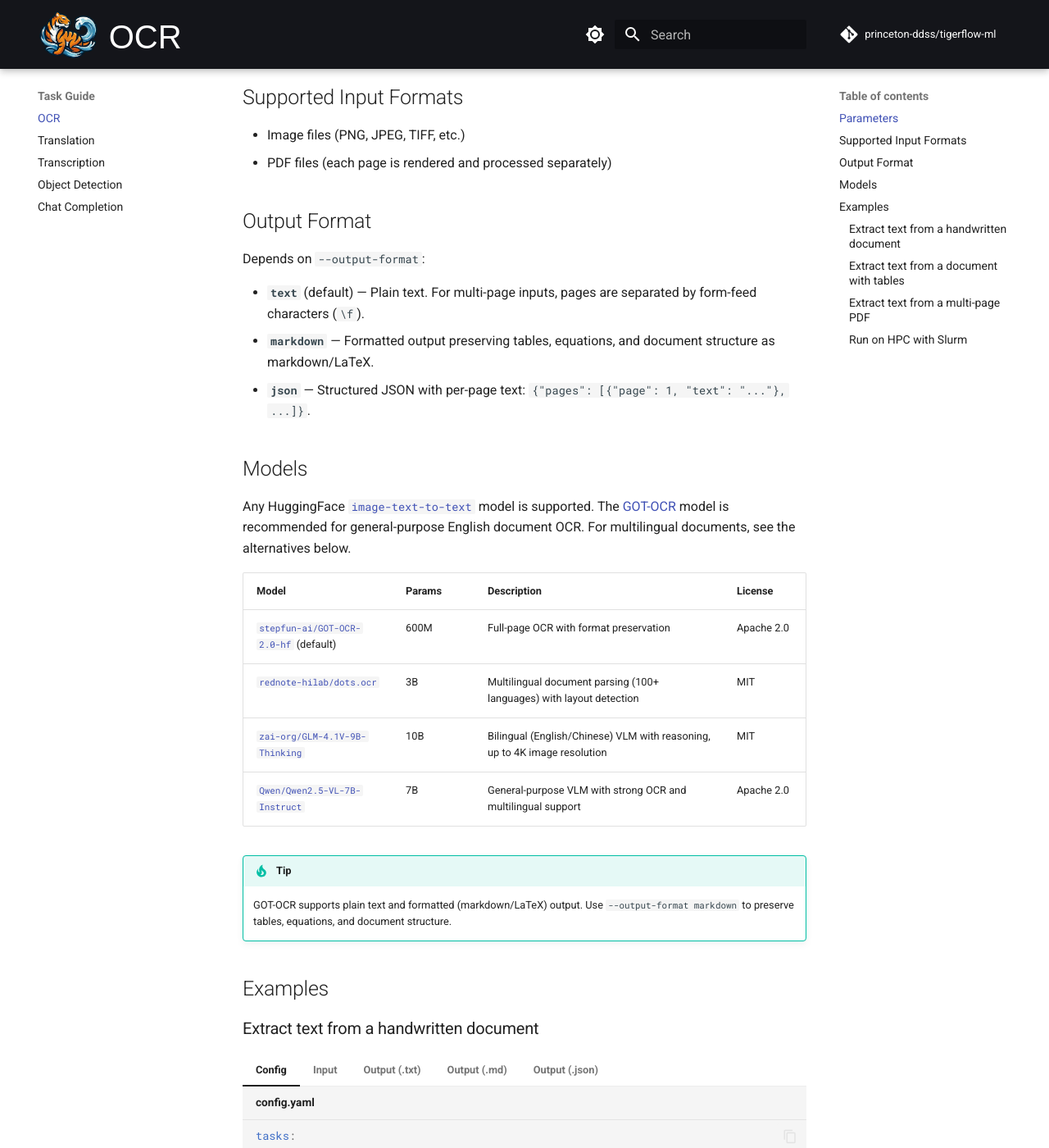
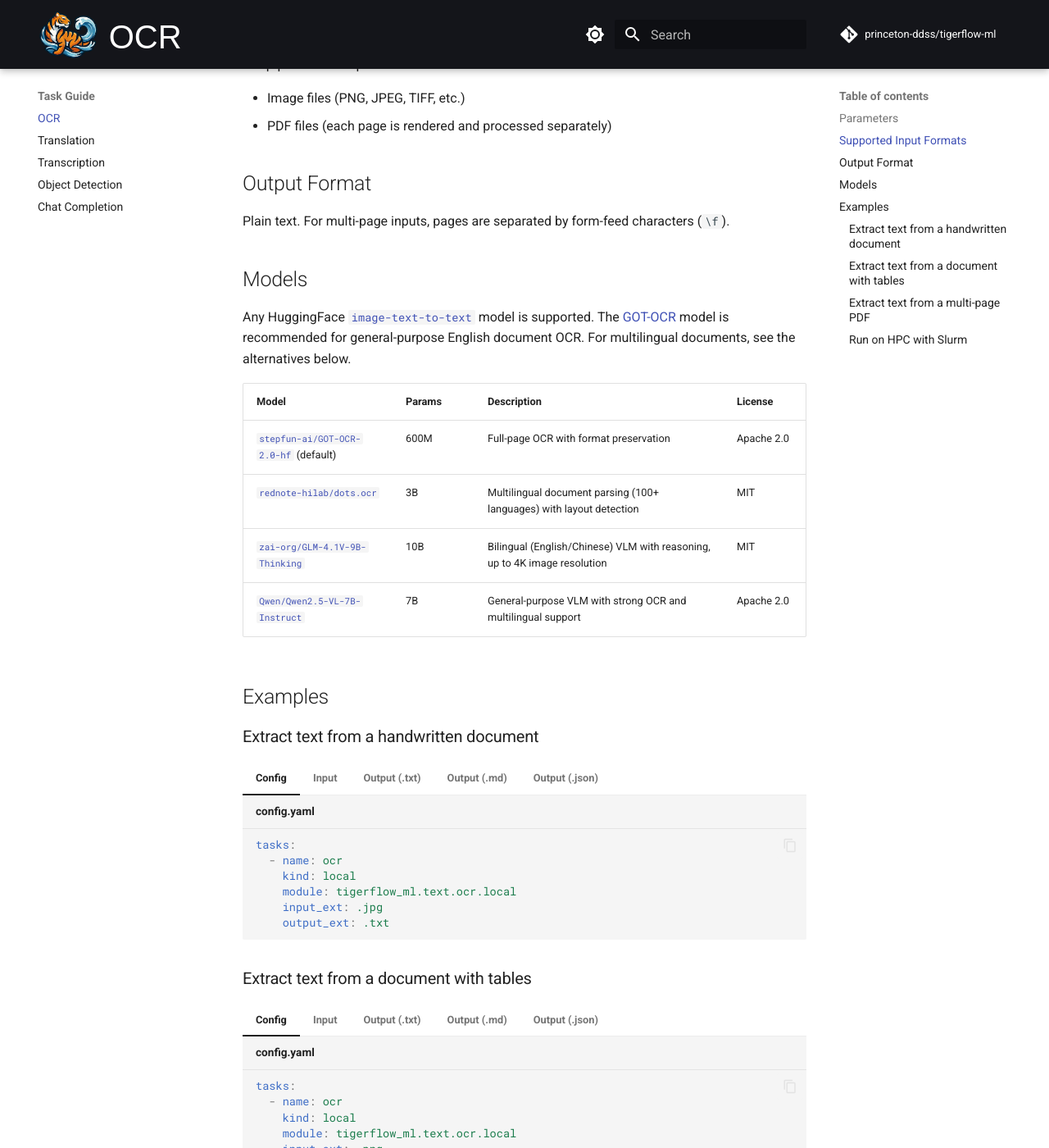
Before and after one commit to princeton-ddss/tigerflow-ml, an MkDocs documentation site: the page built from docs/mkdocs/tasks/ocr.md, in a window 1280 px wide and 1400 px high, scrolled down 776 px. Shown: the whole window at 82% size. Built offline with MkDocs 1.6.1 and Material for MkDocs 9.7.7, drawn with Linux system fonts in a browser that asks for light colours; some web fonts are replaced; comment, search, counter and statistics services are not loaded; the version menu is left out; some of the changed text lies outside the part shown.

Commit message:
docs: remove --output-format from docs

````diff
--- a/docs/mkdocs/tasks/ocr.md
+++ b/docs/mkdocs/tasks/ocr.md
@@ -10,7 +10,6 @@
 | `--revision`      | `main`                        | Model revision (branch, tag, or commit hash)   |
 | `--cache-dir`     |                               | HuggingFace cache directory for model files    |
 | `--device`        | `auto`                        | Device to use (`cuda`, `cpu`, or `auto`)       |
-| `--output-format` | `text`                        | Output format: `text`, `markdown`, or `json`   |
 | `--max-length`    | `4096`                        | Maximum number of tokens to generate per image |
 | `--batch-size`    | `4`                           | Number of images to process in parallel on GPU |
 | `--prompt`        | `Extract all text from this image.` | Prompt for image-text-to-text models     |
@@ -22,11 +21,7 @@
 
 ## Output Format
 
-Depends on `--output-format`:
-
-- **`text`** (default) — Plain text. For multi-page inputs, pages are separated by form-feed characters (`\f`).
-- **`markdown`** — Formatted output preserving tables, equations, and document structure as markdown/LaTeX.
-- **`json`** — Structured JSON with per-page text: `{"pages": [{"page": 1, "text": "..."}, ...]}`.
+Plain text. For multi-page inputs, pages are separated by form-feed characters (`\f`).
 
 ## Models
 
@@ -39,10 +34,6 @@
 | [`zai-org/GLM-4.1V-9B-Thinking`](https://huggingface.co/zai-org/GLM-4.1V-9B-Thinking) | 10B | Bilingual (English/Chinese) VLM with reasoning, up to 4K image resolution | MIT |
 | [`Qwen/Qwen2.5-VL-7B-Instruct`](https://huggingface.co/Qwen/Qwen2.5-VL-7B-Instruct) | 7B | General-purpose VLM with strong OCR and multilingual support | Apache 2.0 |
 
-!!! tip
-
-    GOT-OCR supports plain text and formatted (markdown/LaTeX) output. Use
-    `--output-format markdown` to preserve tables, equations, and document structure.
 
 ## Examples
 
@@ -56,11 +47,7 @@
         kind: local
         module: tigerflow_ml.text.ocr.local
         input_ext: .jpg
-        output_ext: .txt  # or .md, .json
-        params:
-          # output_format: text       # (default) plain text
-          # output_format: markdown   # formatted markdown/LaTeX
-          # output_format: json       # structured JSON with pages
+        output_ext: .txt
     ```
 
 === "Input"
@@ -119,9 +106,7 @@
         kind: local
         module: tigerflow_ml.text.ocr.local
         input_ext: .png
-        output_ext: .md
-        params:
-          output_format: markdown
+        output_ext: .txt
     ```
 
 === "Input"
````
